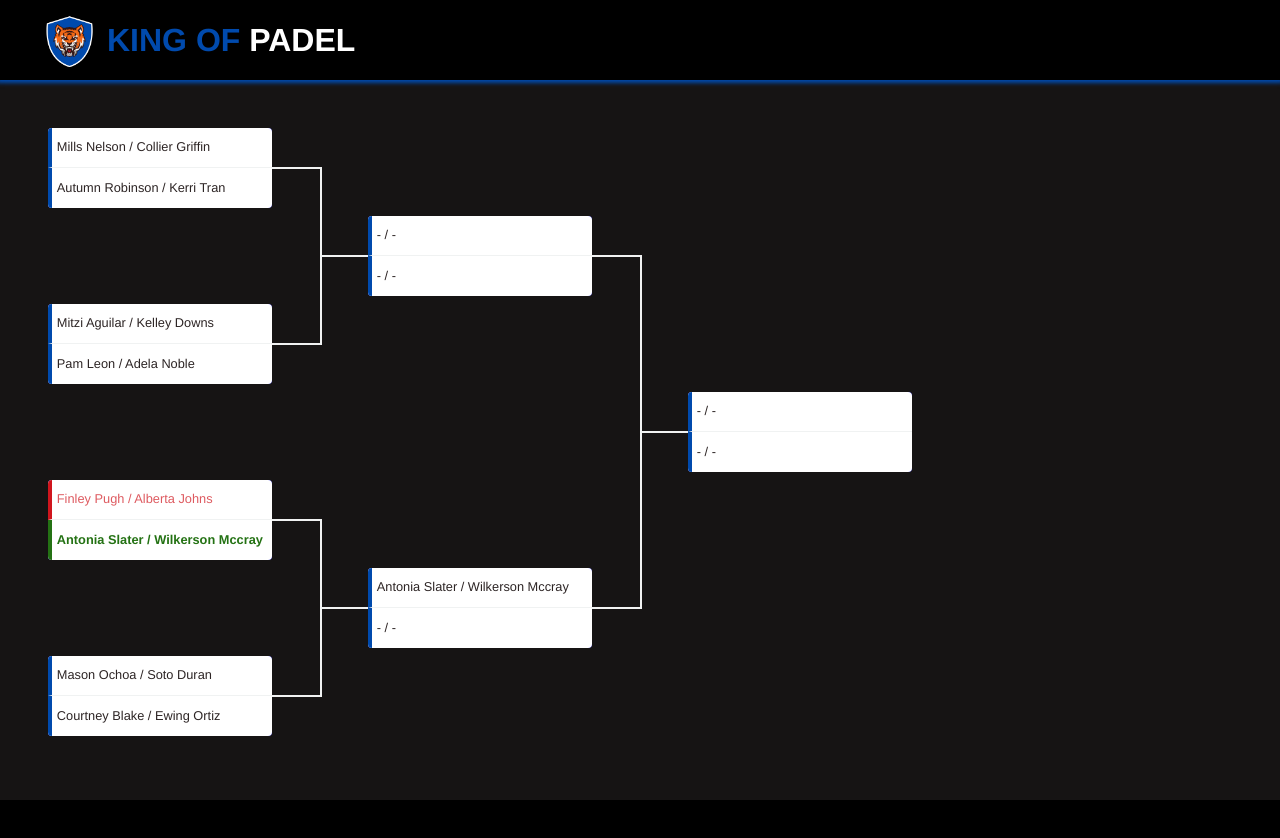
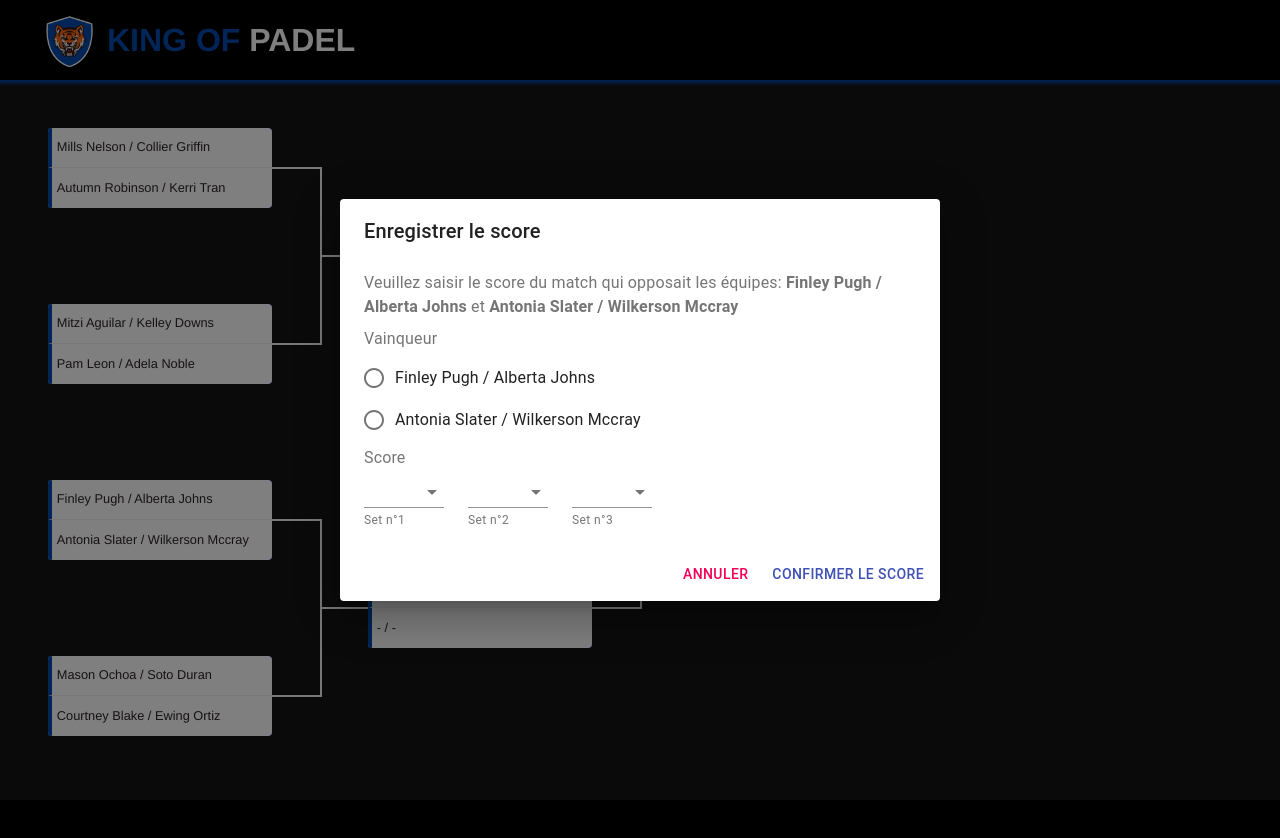
Before and after one commit to McManus68/gatsby-tournament-generator, a Gatsby site: page / in a window 1280 px wide. Both pictures are taken after a click on the element 160 px from the left and 520 px from the top of the page. Built offline with nearby package versions, Linux system fonts and the light colour scheme; Gatsby itself is replaced by a stand-in of ours.

Commit message:
can set score

```diff
--- a/src/components/bracket/index.js
+++ b/src/components/bracket/index.js
@@ -1,9 +1,7 @@
-import React, { useContext, createContext } from 'react';
+import React, { useState, useContext } from 'react';
 import { Bracket, Round, Matchup, Teams, Team, MatchupMerger, RoundMerger } from './styles/bracket';
-
-const BracketContext = createContext({});
-const RoundContext = createContext({});
-const MatchupContext = createContext({});
+import ScoreDialog from '../dialog/score';
+import { BracketContext, MatchupContext, RoundContext } from '../../context/context';
 
 Bracket.MatchupMerger = function BracketMatchupMerger() {
   const { bracket } = useContext(BracketContext);
@@ -25,9 +23,27 @@
 };
 
 Bracket.Matchup = function BracketMatchup({ matchup, matchupIndex }) {
+  const { setWinner } = useContext(BracketContext);
+  const { roundIndex } = useContext(RoundContext);
+  const [openDialog, setOpenDialog] = useState(false);
+  const onCancel = () => {
+    setOpenDialog(false);
+  };
+  const onConfirm = (winner, score) => {
+    setOpenDialog(false);
+    setWinner(roundIndex, matchupIndex, winner);
+  };
+
+  const getTeamName = (team) => {
+    if (team && team.players) {
+      return team.players[0].name + ' / ' + team.players[1].name;
+    } else return '- / -';
+  };
+
   return (
-    <MatchupContext.Provider value={{ matchup, matchupIndex }}>
-      <Matchup matchup={matchup}>
+    <MatchupContext.Provider value={{ matchup, matchupIndex, getTeamName }}>
+      <ScoreDialog open={openDialog} onCancel={onCancel} onConfirm={onConfirm} />
+      <Matchup matchup={matchup} onClick={() => setOpenDialog(true)}>
         <Bracket.RoundMerger />
         <Bracket.Teams />
         <Bracket.MatchupMerger />
@@ -46,27 +62,16 @@
 };
 
 Bracket.Team = function BracketTeam({ teamIndex }) {
-  const { matchup, matchupIndex } = useContext(MatchupContext);
-  const { roundIndex } = useContext(RoundContext);
-  const { setWinner } = useContext(BracketContext);
+  const { matchup, getTeamName } = useContext(MatchupContext);
   const team = matchup.teams[teamIndex];
 
   let status;
   if (matchup.played) {
     status = matchup.winner === teamIndex ? 'W' : 'L';
   }
-  const getTeamName = (team) => {
-    if (team && team.players) {
-      return team.players[0].name + ' / ' + team.players[1].name;
-    } else return '- / -';
-  };
 
   return (
-    <Team
-      status={status}
-      matchup={matchup}
-      onClick={() => setWinner(roundIndex, matchupIndex, teamIndex)}
-    >
+    <Team status={status} matchup={matchup}>
       <span>{getTeamName(team)}</span>
     </Team>
   );
--- a/src/components/dialog/score/index.js
+++ b/src/components/dialog/score/index.js
@@ -0,0 +1,121 @@
+import React, { useContext, useState } from 'react';
+import styled from 'styled-components';
+import Button from '@material-ui/core/Button';
+import Dialog from '@material-ui/core/Dialog';
+import DialogActions from '@material-ui/core/DialogActions';
+import DialogContent from '@material-ui/core/DialogContent';
+import DialogContentText from '@material-ui/core/DialogContentText';
+import DialogTitle from '@material-ui/core/DialogTitle';
+import Radio from '@material-ui/core/Radio';
+import RadioGroup from '@material-ui/core/RadioGroup';
+import FormControlLabel from '@material-ui/core/FormControlLabel';
+import FormLabel from '@material-ui/core/FormLabel';
+import Select from '@material-ui/core/Select';
+import FormHelperText from '@material-ui/core/FormHelperText';
+import MenuItem from '@material-ui/core/MenuItem';
+import { MatchupContext } from '../../../context/context';
+
+const DialogContentForm = styled.div`
+  display: flex;
+  flex-direction: column;
+
+  & > div {
+    margin: 0.6rem 0;
+  }
+`;
+
+const DialogContentFormScores = styled.div`
+  display: flex;
+  & > div {
+    margin-right: 1.5rem;
+    width: 80px;
+  }
+`;
+
+const DialogContentFormScore = styled.div`
+  display: flex;
+  flex-direction: column;
+`;
+
+export default function ScoreDialog({ open, onCancel, onConfirm }) {
+  const { getTeamName, matchup } = useContext(MatchupContext);
+  const [winner, setWinner] = useState(-1);
+  const [score, setScore] = useState(['', '', '']);
+
+  const availableScores = [
+    '6/0',
+    '6/1',
+    '6/2',
+    '6/3',
+    '6/4',
+    '7/5',
+    '7/6',
+    '0/6',
+    '1/6',
+    '2/6',
+    '3/6',
+    '4/6',
+    '5/7',
+    '6/7',
+  ];
+  const onWinnerChange = (event) => {
+    setWinner(event.target.value);
+  };
+
+  const onSetScoreChange = (event, setIndex) => {
+    const newScore = { ...score };
+    newScore[setIndex] = event.target.value;
+    setScore(newScore);
+  };
+
+  return (
+    <Dialog open={open} onClose={onCancel} aria-labelledby="form-dialog-title">
+      <DialogTitle id="form-dialog-title">Enregistrer le score</DialogTitle>
+      <DialogContent>
+        <DialogContentText>
+          Veuillez saisir le score du match qui opposait les équipes:{' '}
+          <b>{getTeamName(matchup.teams[0])}</b> et <b>{getTeamName(matchup.teams[1])}</b>
+        </DialogContentText>
+
+        <DialogContentForm>
+          <FormLabel component="legend">Vainqueur</FormLabel>
+          <RadioGroup aria-label="winner" name="winner" value={winner} onChange={onWinnerChange}>
+            <FormControlLabel value="0" control={<Radio />} label={getTeamName(matchup.teams[0])} />
+            <FormControlLabel value="1" control={<Radio />} label={getTeamName(matchup.teams[1])} />
+          </RadioGroup>
+
+          <FormLabel component="legend">Score</FormLabel>
+          <DialogContentFormScores>
+            {Array.from(Array(3), (e, i) => {
+              return (
+                <DialogContentFormScore key={i}>
+                  <Select
+                    value={score[i]}
+                    onChange={(e) => onSetScoreChange(e, i)}
+                    displayEmpty
+                    inputProps={{ 'aria-label': 'Set n°' + (i + 1) }}
+                  >
+                    {availableScores.map((score, i) => (
+                      <MenuItem key={i} value={score}>
+                        {score}
+                      </MenuItem>
+                    ))}
+                  </Select>
+                  <FormHelperText>Set n°{i + 1}</FormHelperText>
+                </DialogContentFormScore>
+              );
+            })}
+          </DialogContentFormScores>
+        </DialogContentForm>
+      </DialogContent>
+      <DialogActions>
+        <Button onClick={onCancel} color="secondary">
+          Annuler
+        </Button>
+        <Button onClick={() => onConfirm(winner * 1, score)} color="primary">
+          Confirmer le score
+        </Button>
+      </DialogActions>
+    </Dialog>
+  );
+}
--- /dev/null
+++ b/src/context/context.js
@@ -0,0 +1,5 @@
+import React, { createContext } from 'react';
+
+export const BracketContext = createContext({});
+export const RoundContext = createContext({});
+export const MatchupContext = createContext({});
```
